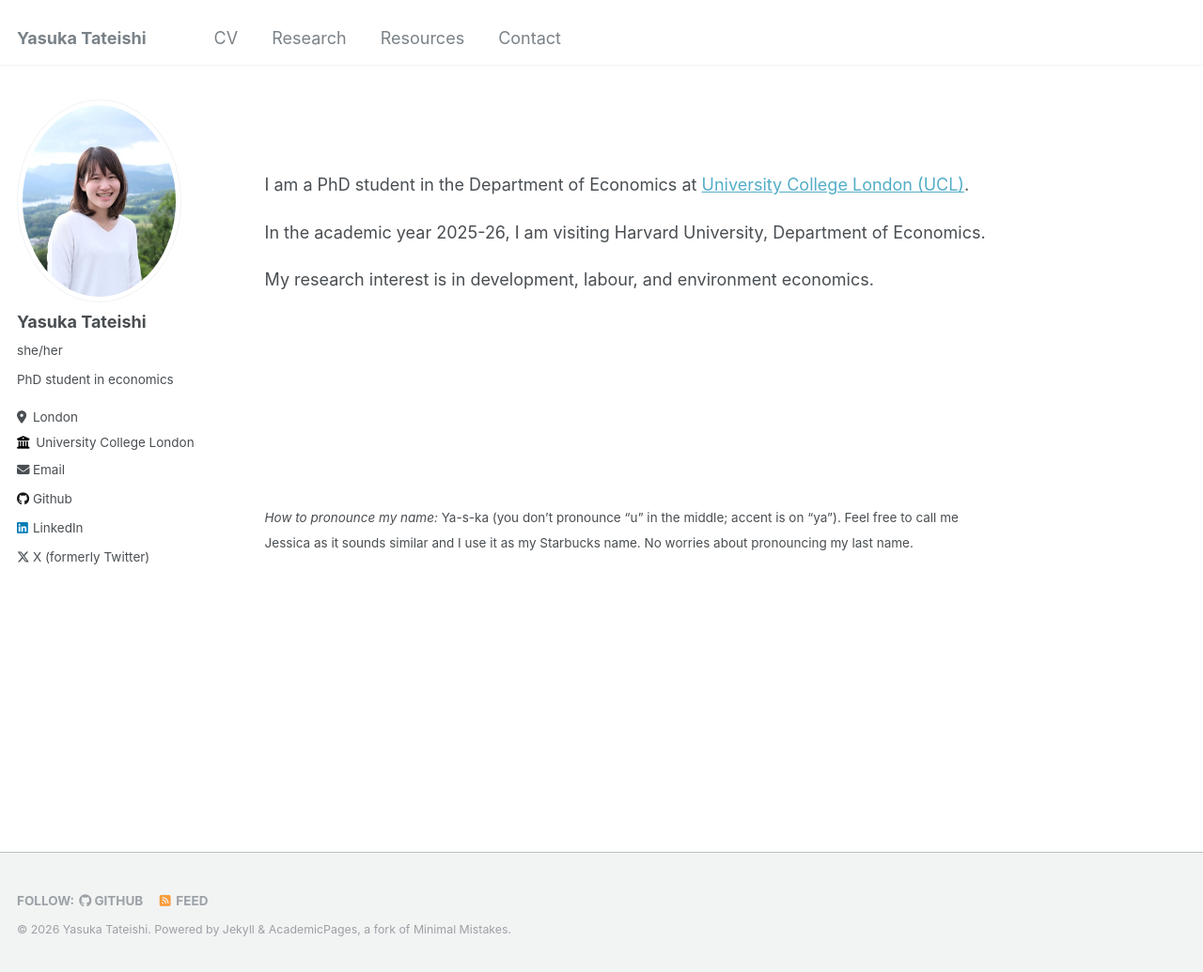
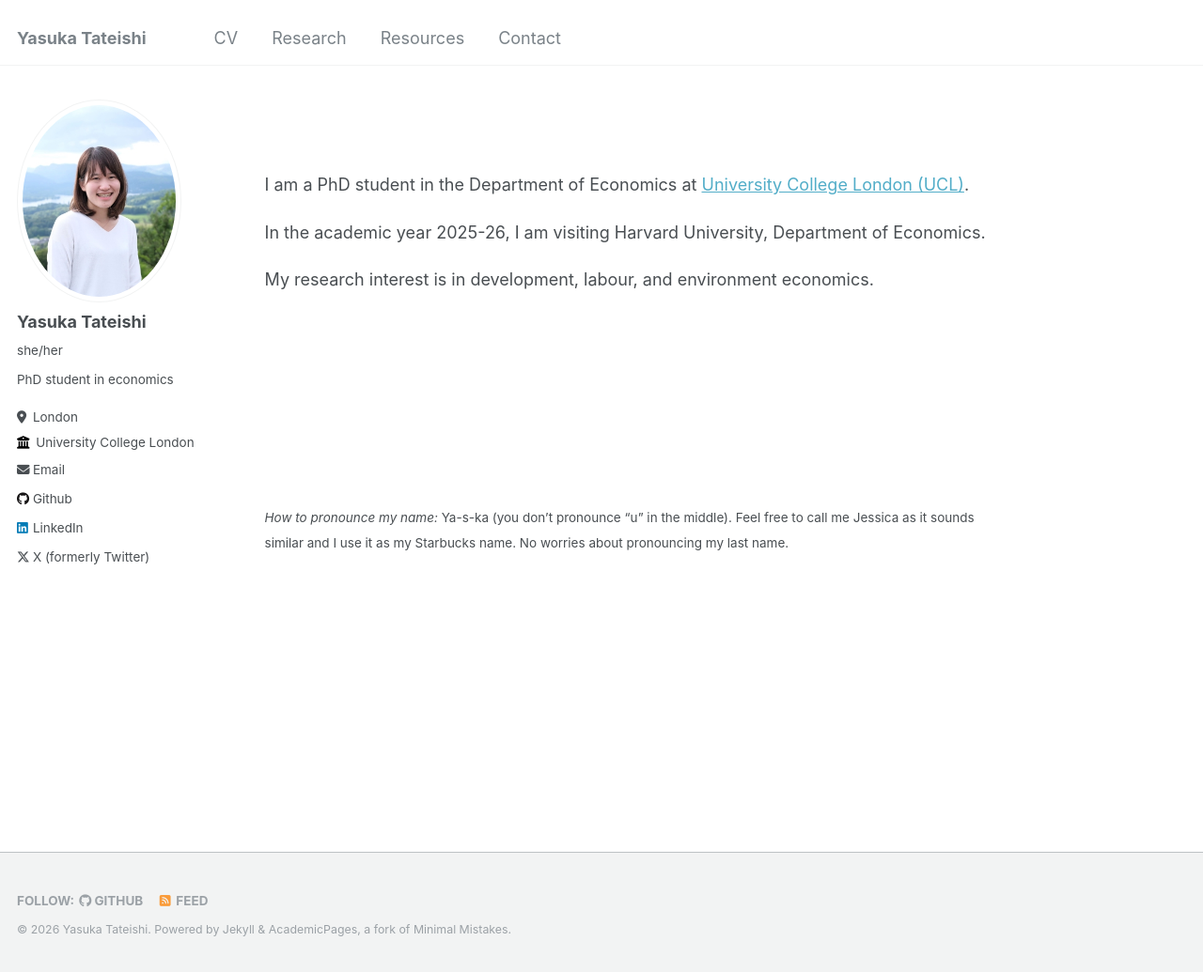
Before and after one commit to yaskatat/yaskatat.github.io, a Jekyll site: the page built from _pages/about.md, in a window 1280 px wide and 1035 px high. Shown: the whole window at 94% size. Built offline with Jekyll 4.4.1, drawn with Linux system fonts in a browser that asks for light colours.

Commit message:
Update about.md

```diff
--- a/_pages/about.md
+++ b/_pages/about.md
@@ -28,6 +28,6 @@ My research interest is in development, labour, and environment economics.
 
 <br />
 
-<small>*How to pronounce my name:* Ya-s-ka (you don't pronounce "u" in the middle; accent is on "ya"). Feel free to call me Jessica as it sounds similar and I use it as my Starbucks name. No worries about pronouncing my last name. </small>
+<small>*How to pronounce my name:* Ya-s-ka (you don't pronounce "u" in the middle). Feel free to call me Jessica as it sounds similar and I use it as my Starbucks name. No worries about pronouncing my last name. </small>
 
 <br />
```
